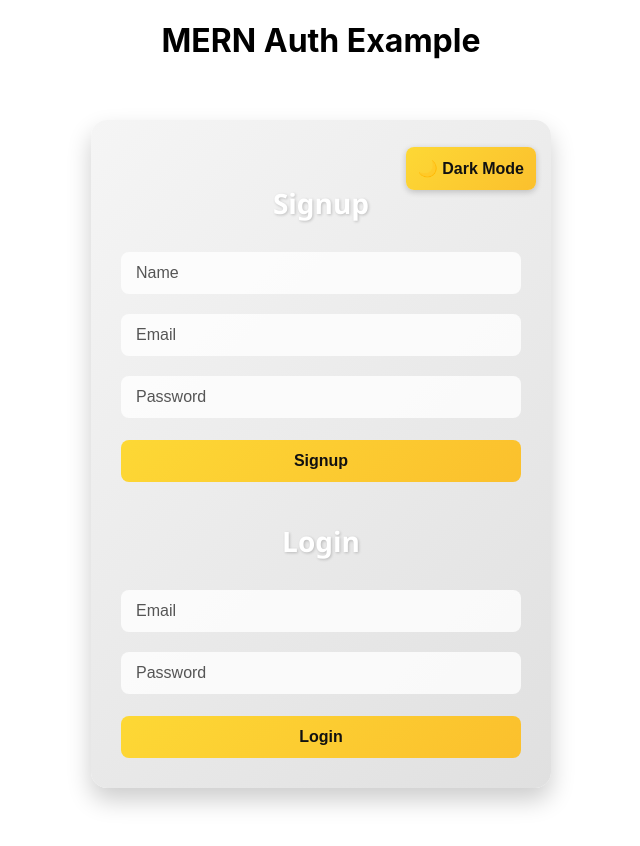
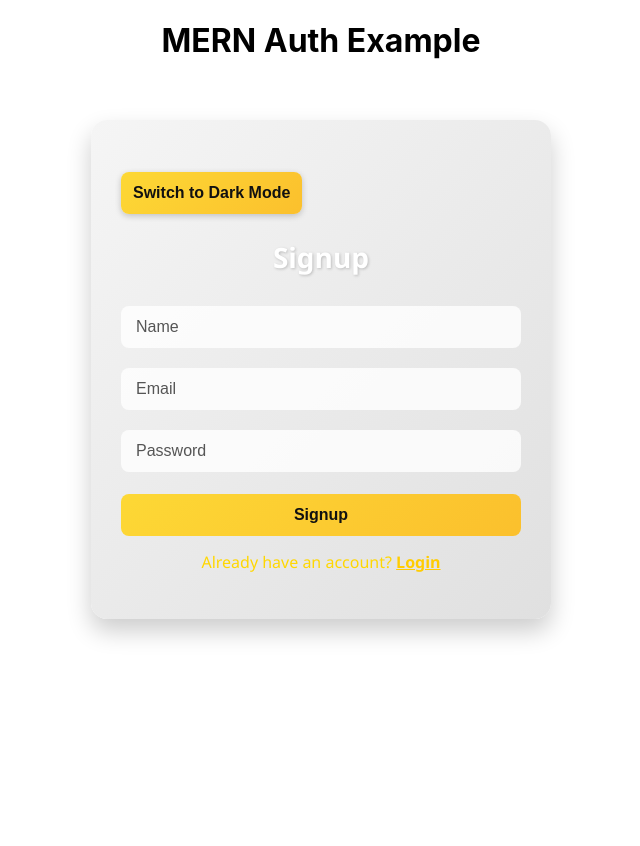
Before and after one commit to parth-negi00/Authentication-Page, a React (Create React App) app in the folder client/: page / in a window 1280 px wide. Shown: the whole page, without its empty margins (319-959 px from the left). After the commit the page ends 800 px from the top, so only its background shows below. Built offline with nearby package versions, Linux system fonts and the light colour scheme.

Commit message:
change for styling

```diff
--- a/client/src/components/Signup.css
+++ b/client/src/components/Signup.css
@@ -163,3 +163,27 @@
   background-color: #555;
   color: #f5f5f5;
 }
+
+
+/* Switch link */
+.switch-link {
+  text-align: center;
+  margin-top: 15px;
+  font-weight: 500;
+  color: #ffd700;
+}
+
+.switch-link .link {
+  cursor: pointer;
+  font-weight: bold;
+  text-decoration: underline;
+  color: #ffcc00;
+}
+
+.signup-container.dark .switch-link {
+  color: #aaa;
+}
+
+.signup-container.dark .switch-link .link {
+  color: #fff;
+}
--- a/client/src/components/Signup.jsx
+++ b/client/src/components/Signup.jsx
@@ -3,19 +3,18 @@ import "./Signup.css";
 
 const BACKEND_URL = "https://authentication-page-backend.vercel.app";
 
-export default function Signup() {
-  const [signupForm, setSignupForm] = useState({ name: "", email: "", password: "" });
-  const [loginForm, setLoginForm] = useState({ email: "", password: "" });
+export default function AuthForm() {
+  const [isSignup, setIsSignup] = useState(true); // true = signup, false = login
+  const [form, setForm] = useState({ name: "", email: "", password: "" });
   const [message, setMessage] = useState("");
   const [darkMode, setDarkMode] = useState(false);
 
-  // Persist mode on refresh
+  // Persist dark mode
   useEffect(() => {
     const savedMode = localStorage.getItem("darkMode") === "true";
     setDarkMode(savedMode);
   }, []);
 
-  // Toggle mode handler
   const toggleDarkMode = () => {
     setDarkMode((prev) => {
       localStorage.setItem("darkMode", !prev);
@@ -23,75 +22,90 @@ export default function Signup() {
     });
   };
 
-  // Form change handlers
-  const handleSignupChange = (e) => setSignupForm({ ...signupForm, [e.target.name]: e.target.value });
-  const handleLoginChange = (e) => setLoginForm({ ...loginForm, [e.target.name]: e.target.value });
+  const handleChange = (e) => setForm({ ...form, [e.target.name]: e.target.value });
 
-  // Signup submit
-  const handleSignupSubmit = async (e) => {
+  const handleSubmit = async (e) => {
     e.preventDefault();
+    const endpoint = isSignup ? "signup" : "login";
+
     try {
-      const res = await fetch(`${BACKEND_URL}/api/auth/signup`, {
+      const res = await fetch(`${BACKEND_URL}/api/auth/${endpoint}`, {
         method: "POST",
         headers: { "Content-Type": "application/json" },
-        body: JSON.stringify(signupForm),
+        body: JSON.stringify(form),
       });
       const data = await res.json();
       if (res.ok) {
         localStorage.setItem("token", data.token);
-        setMessage("✅ Signup successful! Welcome " + data.user.name);
+        setMessage(
+          isSignup
+            ? "Signup successful! Welcome " + data.user.name
+            : "Login successful! Welcome back " + data.user.name
+        );
       } else {
-        setMessage("⚠️ " + (data.message || "Signup failed"));
+        setMessage(data.message || "Error occurred");
       }
     } catch (err) {
-      setMessage("🔥 Server error, try again later");
-    }
-  };
-
-  // Login submit
-  const handleLoginSubmit = async (e) => {
-    e.preventDefault();
-    try {
-      const res = await fetch(`${BACKEND_URL}/api/auth/login`, {
-        method: "POST",
-        headers: { "Content-Type": "application/json" },
-        body: JSON.stringify(loginForm),
-      });
-      const data = await res.json();
-      if (res.ok) {
-        localStorage.setItem("token", data.token);
-        setMessage("✅ Login successful! Welcome back " + data.user.name);
-      } else {
-        setMessage("⚠️ " + (data.message || "Login failed"));
-      }
-    } catch (err) {
-      setMessage("🔥 Server error, try again later");
+      setMessage("Server error");
     }
   };
 
   return (
     <div className={`signup-container ${darkMode ? "dark" : "light"}`}>
-      {/* 🌗 Fixed Toggle Button */}
-      <div className="toggle-wrapper">
-        <button className="toggle-btn" onClick={toggleDarkMode}>
-          {darkMode ? "🌞 Light Mode" : "🌙 Dark Mode"}
-        </button>
-      </div>
+      {/* Toggle dark/light mode */}
+      <button className="toggle-btn" onClick={toggleDarkMode}>
+        {darkMode ? "Switch to Light Mode" : "Switch to Dark Mode"}
+      </button>
 
-      <h2>Signup</h2>
-      <form onSubmit={handleSignupSubmit}>
-        <input type="text" name="name" placeholder="Name" value={signupForm.name} onChange={handleSignupChange} required />
-        <input type="email" name="email" placeholder="Email" value={signupForm.email} onChange={handleSignupChange} required />
-        <input type="password" name="password" placeholder="Password" value={signupForm.password} onChange={handleSignupChange} required />
-        <button type="submit">Signup</button>
+      <h2>{isSignup ? "Signup" : "Login"}</h2>
+      <form onSubmit={handleSubmit}>
+        {isSignup && (
+          <input
+            type="text"
+            name="name"
+            placeholder="Name"
+            value={form.name}
+            onChange={handleChange}
+            required
+          />
+        )}
+        <input
+          type="email"
+          name="email"
+          placeholder="Email"
+          value={form.email}
+          onChange={handleChange}
+          required
+        />
+        <input
+          type="password"
+          name="password"
+          placeholder="Password"
+          value={form.password}
+          onChange={handleChange}
+          required
+        />
+        <button type="submit">{isSignup ? "Signup" : "Login"}</button>
       </form>
 
-      <h2 style={{ marginTop: "40px" }}>Login</h2>
-      <form onSubmit={handleLoginSubmit}>
-        <input type="email" name="email" placeholder="Email" value={loginForm.email} onChange={handleLoginChange} required />
-        <input type="password" name="password" placeholder="Password" value={loginForm.password} onChange={handleLoginChange} required />
-        <button type="submit">Login</button>
-      </form>
+      {/* Switch form link */}
+      <p className="switch-link">
+        {isSignup ? (
+          <>
+            Already have an account?{" "}
+            <span onClick={() => { setIsSignup(false); setMessage(""); setForm({ name: "", email: "", password: "" }) }} className="link">
+              Login
+            </span>
+          </>
+        ) : (
+          <>
+            Don't have an account?{" "}
+            <span onClick={() => { setIsSignup(true); setMessage(""); setForm({ name: "", email: "", password: "" }) }} className="link">
+              Signup
+            </span>
+          </>
+        )}
+      </p>
 
       {message && <p className="message">{message}</p>}
     </div>
```
